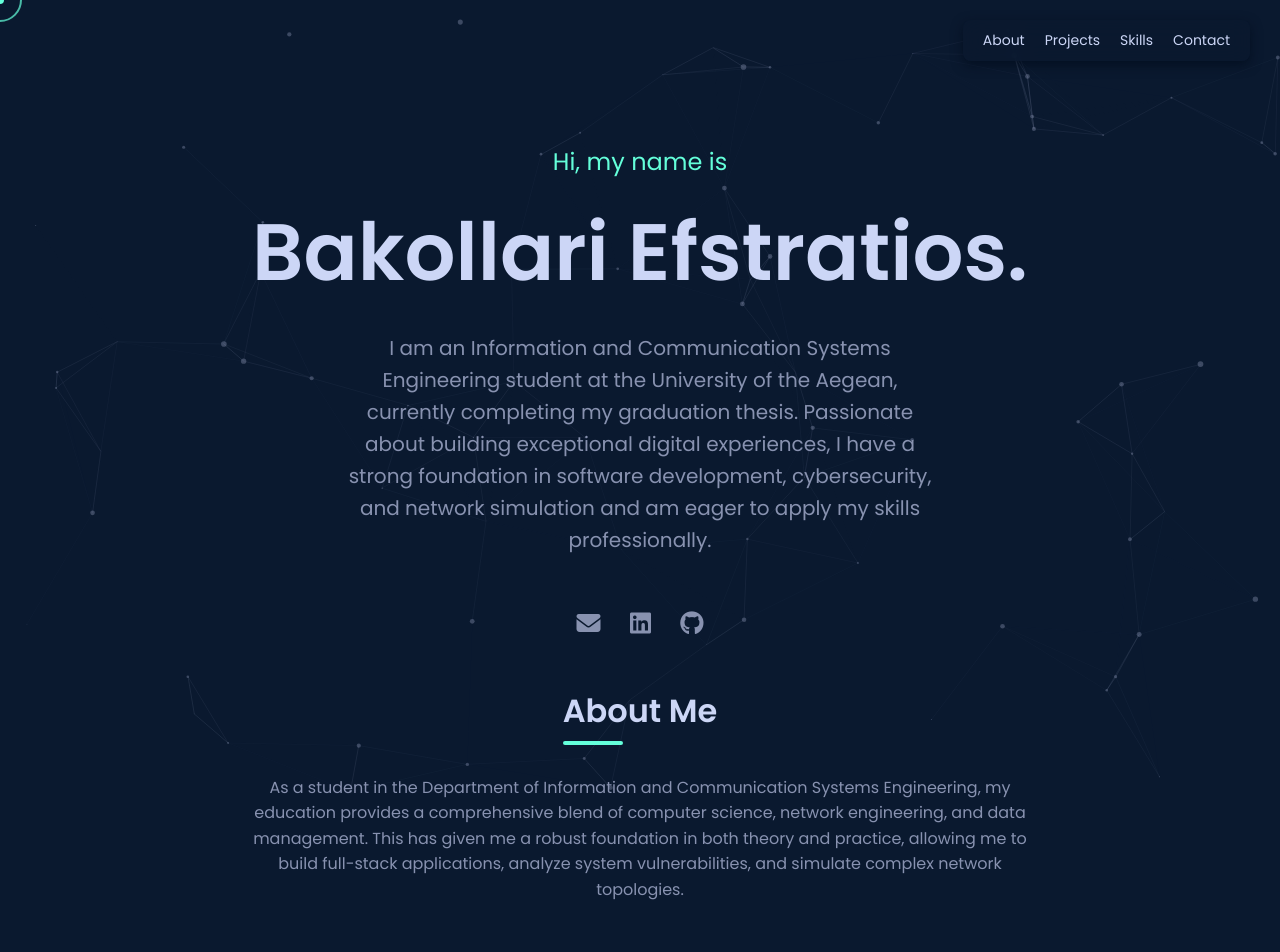
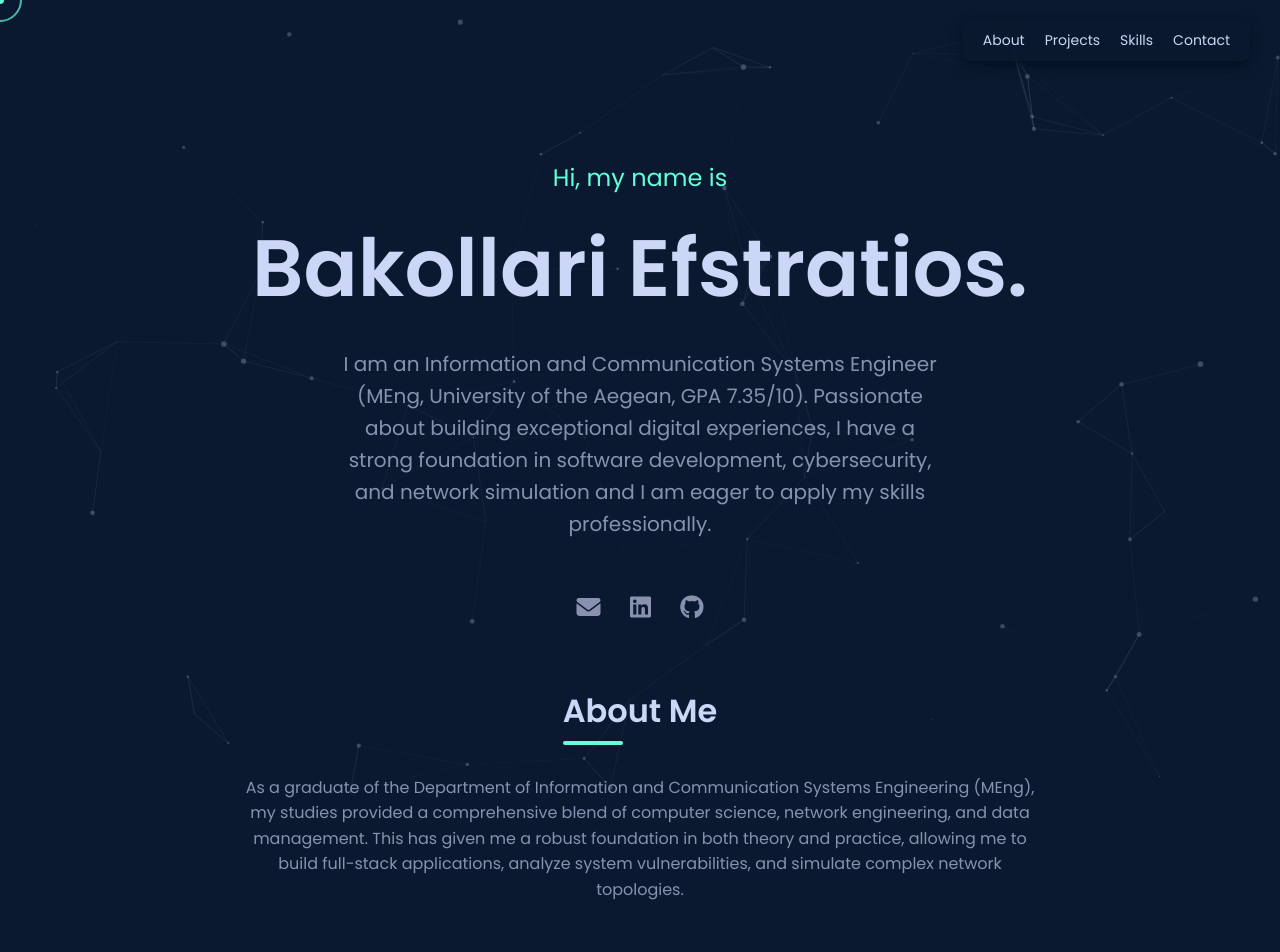
Before and after one commit to StraBak/StraBak.github.io, a plain HTML site: page index.html in a window 1280 px wide. Shown: the top 952 px of the page. Drawn offline with nearby package versions, Linux system fonts and the light colour scheme.

Commit message:
Update index.html

```diff
--- a/index.html
+++ b/index.html
@@ -367,7 +367,9 @@
     <section id="home" class="header">
       <p class="subtitle">Hi, my name is</p>
       <h1>Bakollari Efstratios.</h1>
-      <p class="summary">I am an Information and Communication Systems Engineering student at the University of the Aegean, currently completing my graduation thesis. Passionate about building exceptional digital experiences, I have a strong foundation in software development, cybersecurity, and network simulation and am eager to apply my skills professionally.</p>
+      <p class="summary">I am an Information and Communication Systems Engineer (MEng, University of the Aegean, GPA 7.35/10).
+Passionate about building exceptional digital experiences, I have a strong foundation in software development,
+cybersecurity, and network simulation and I am eager to apply my skills professionally.</p>
       <div class="contact">
         <a href="mailto:bakostratos@gmail.com" title="Email"><i class="fa-solid fa-envelope"></i></a>
         <a href="https://www.linkedin.com/in/efstratios-bakollari-4aa191254/" target="_blank" title="LinkedIn"><i class="fa-brands fa-linkedin"></i></a>
@@ -377,7 +379,10 @@
 
     <section id="about" class="section fade-in">
       <h2>About Me</h2>
-      <p>As a student in the Department of Information and Communication Systems Engineering, my education provides a comprehensive blend of computer science, network engineering, and data management. This has given me a robust foundation in both theory and practice, allowing me to build full-stack applications, analyze system vulnerabilities, and simulate complex network topologies.</p>
+      <p> As a graduate of the Department of Information and Communication Systems Engineering (MEng),
+my studies provided a comprehensive blend of computer science, network engineering, and data management.
+This has given me a robust foundation in both theory and practice, allowing me to build full-stack applications,
+analyze system vulnerabilities, and simulate complex network topologies.</p>
     </section>
 
   <section id="projects" class="section fade-in">
```
